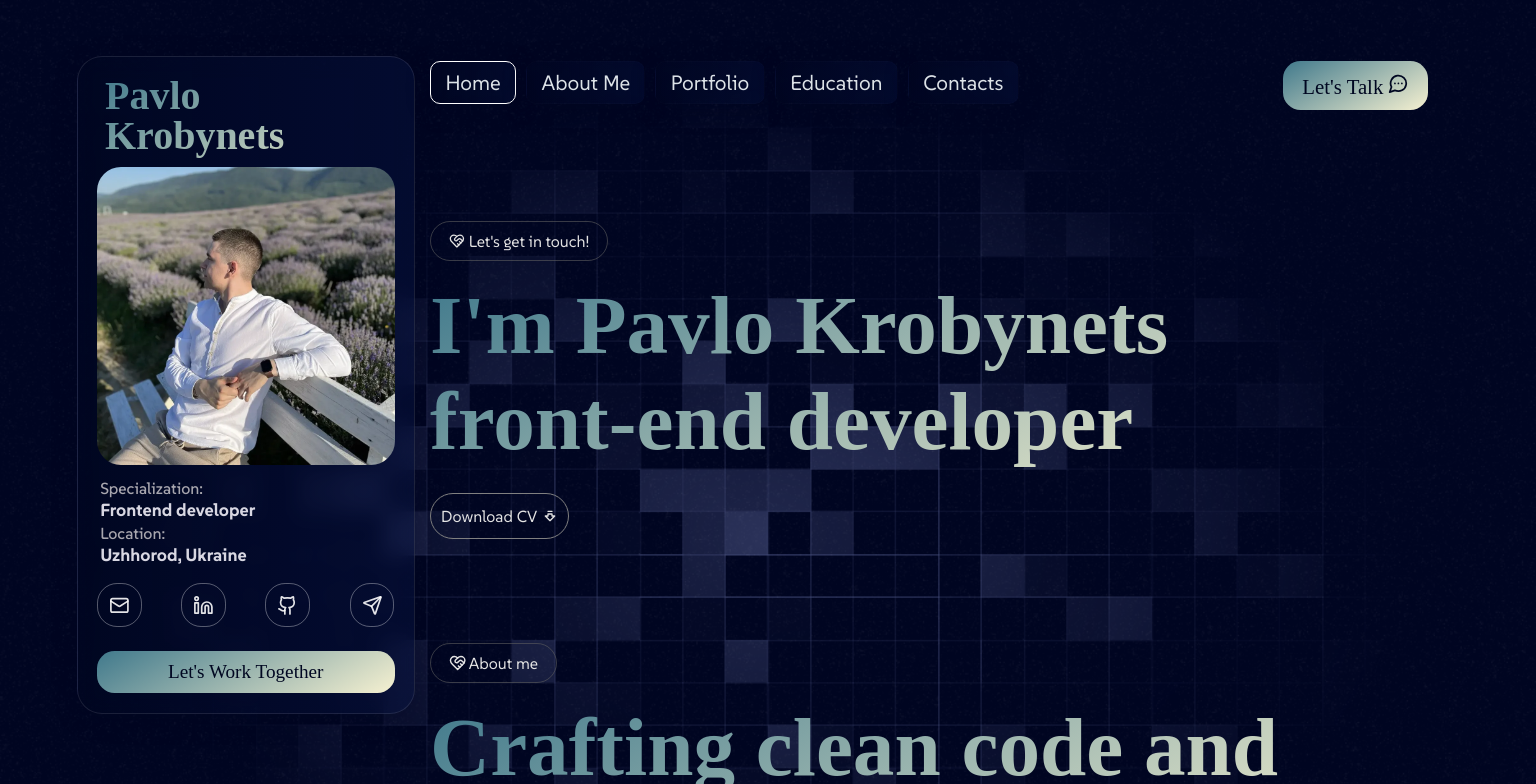
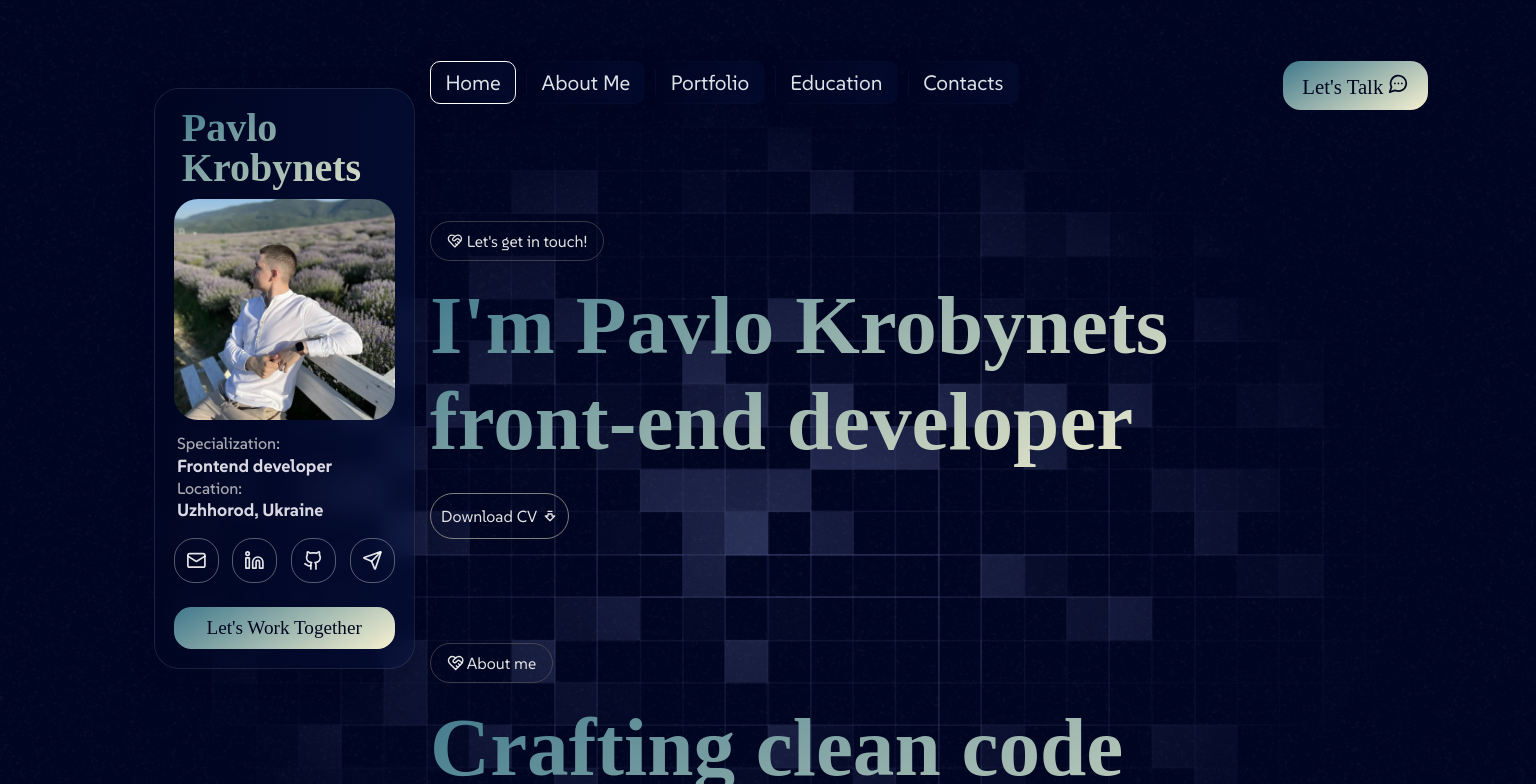
Before and after one commit to PavelKrobynets/cv-project, a Next.js app: page /cvProject/ in a window 1536 px wide. Shown: the top 784 px of the page. Built offline with nearby package versions, Linux system fonts and the light colour scheme.

Commit message:
fixed wide screen design

```diff
--- a/src/app/components/ProfileCard/profileCard.module.scss
+++ b/src/app/components/ProfileCard/profileCard.module.scss
@@ -71,7 +71,8 @@
 
 @media (min-width: 1400px) {
   .card {
-    margin-top: 1rem;
-    width: calc(100vw - 78vw);
+    margin-top: 3rem;
+    width: 17vw;
+    left: 10%;
   }
 }
--- a/src/app/page.module.scss
+++ b/src/app/page.module.scss
@@ -6,6 +6,6 @@
 @media (min-width: 1400px) {
   .home {
     padding-left: 28vw;
-    padding-right: 8%;
+    padding-right: 15%;
   }
 }
```
Also changed, not shown: 3 other files (tests, documents, lock files or other folders).
